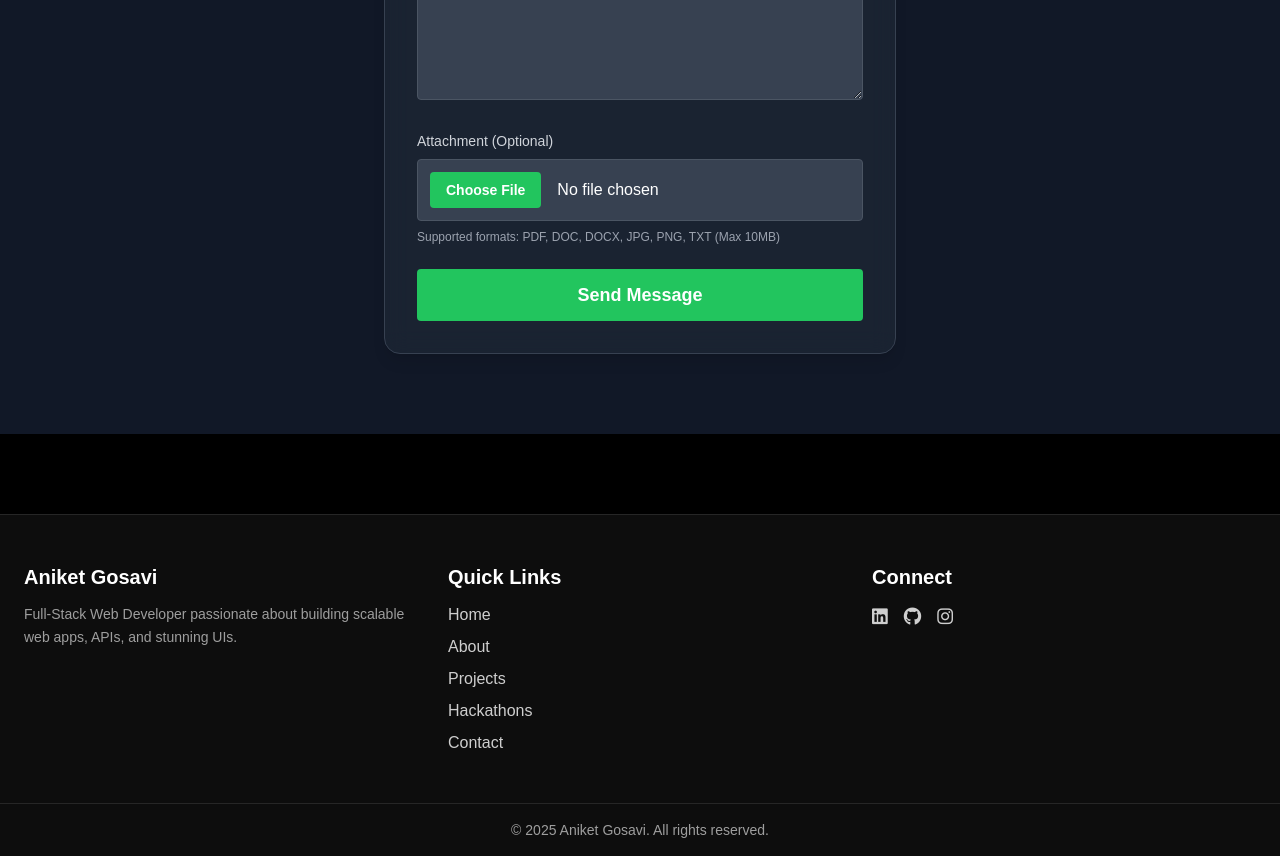
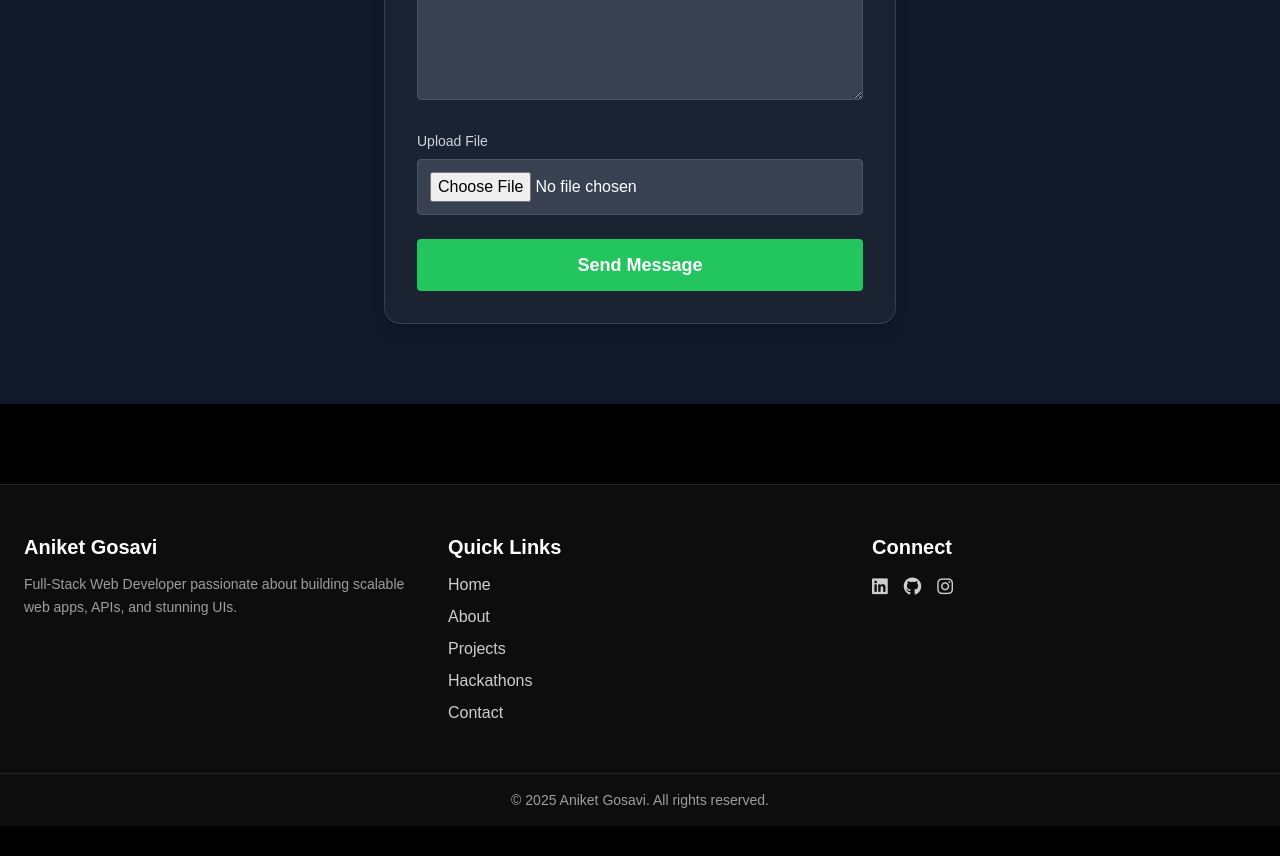
Before and after one commit to mraniket404/React-vite-portfolio, a React (Vite) app: page / in a window 1280 px wide. Shown: the part 3980-4836 px from the top of the page. After the commit the page ends 4806 px from the top, so only its background shows below. Built offline with nearby package versions, Linux system fonts and the light colour scheme; the HTML template or start-up script is replaced by a standard one.

Commit message:
update contact page

```diff
--- a/src/components/Contact.jsx
+++ b/src/components/Contact.jsx
@@ -10,16 +10,14 @@ const Contact = () => {
         <form
           action="https://formspree.io/f/xgvnjqol"
           method="POST"
-          encType="multipart/form-data"
+          enctype="multipart/form-data"
           className="bg-gray-800/70 backdrop-blur-md p-8 rounded-2xl shadow-lg border border-gray-700 space-y-6"
         >
           <h2 className="text-4xl font-bold text-center mb-4">Contact Me</h2>
 
+          {/* Name */}
           <div>
-            <label
-              htmlFor="name"
-              className="block text-sm mb-2 text-gray-300"
-            >
+            <label htmlFor="name" className="block text-sm mb-2 text-gray-300">
               Name
             </label>
             <input
@@ -32,11 +30,9 @@ const Contact = () => {
             />
           </div>
 
+          {/* Email */}
           <div>
-            <label
-              htmlFor="email"
-              className="block text-sm mb-2 text-gray-300"
-            >
+            <label htmlFor="email" className="block text-sm mb-2 text-gray-300">
               Email Address
             </label>
             <input
@@ -49,11 +45,9 @@ const Contact = () => {
             />
           </div>
 
+          {/* Message */}
           <div>
-            <label
-              htmlFor="message"
-              className="block text-sm mb-2 text-gray-300"
-            >
+            <label htmlFor="message" className="block text-sm mb-2 text-gray-300">
               Message
             </label>
             <textarea
@@ -66,26 +60,20 @@ const Contact = () => {
             ></textarea>
           </div>
 
-          {/* File Input Section */}
+          {/* File Upload */}
           <div>
-            <label
-              htmlFor="attachment"
-              className="block text-sm mb-2 text-gray-300"
-            >
-              Attachment (Optional)
+            <label htmlFor="file" className="block text-sm mb-2 text-gray-300">
+              Upload File
             </label>
             <input
               type="file"
-              id="attachment"
-              name="attachment"
-              className="w-full p-3 rounded bg-gray-700 text-white border border-gray-600 focus:ring-2 focus:ring-green-500 outline-none file:mr-4 file:py-2 file:px-4 file:rounded file:border-0 file:text-sm file:font-semibold file:bg-green-500 file:text-white hover:file:bg-green-600 transition-all duration-300"
-              accept=".pdf,.doc,.docx,.jpg,.jpeg,.png,.txt"
+              id="file"
+              name="file"
+              className="w-full p-3 rounded bg-gray-700 text-white border border-gray-600 focus:ring-2 focus:ring-green-500 outline-none"
             />
-            <p className="text-xs text-gray-400 mt-2">
-              Supported formats: PDF, DOC, DOCX, JPG, PNG, TXT (Max 10MB)
-            </p>
           </div>
 
+          {/* Submit */}
           <button
             type="submit"
             className="w-full py-3 rounded font-semibold text-lg bg-green-500 hover:bg-green-600 transition-all duration-300"
```
